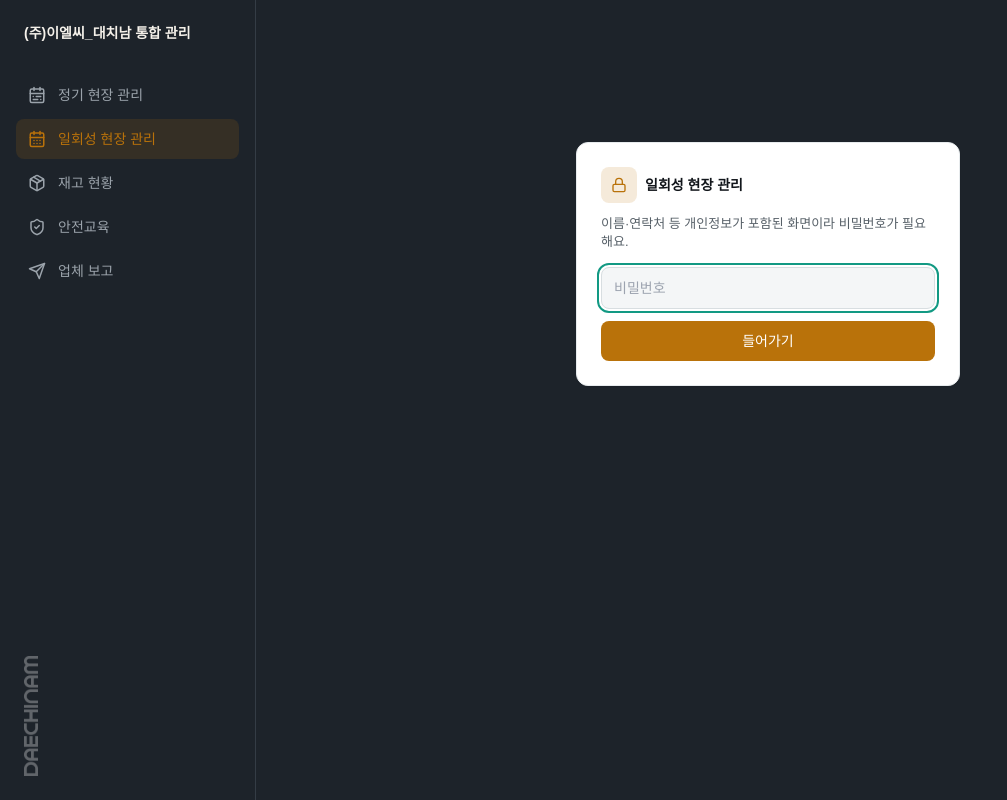
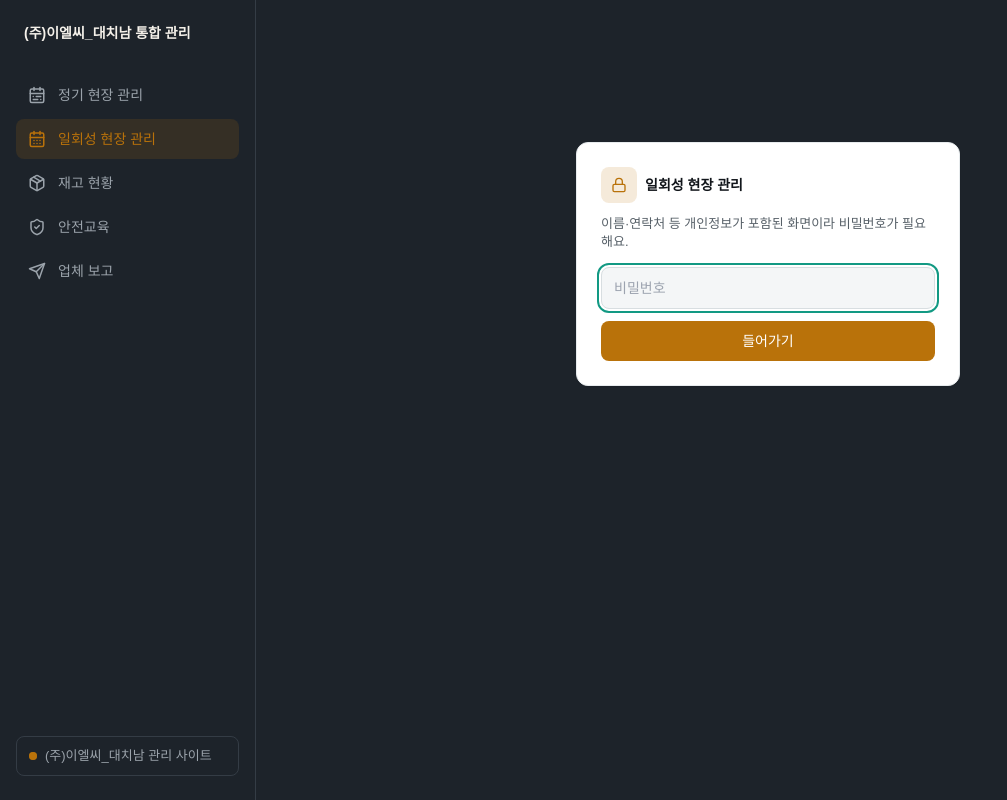
Before and after one commit to Leegyuhoon/daechinam-admin, a React (Vite) app: page /spot-jobs in a window 1280 px wide. Shown: the whole page, without its empty margins (0-1007 px from the left). Built offline with nearby package versions, Linux system fonts and the light colour scheme; a web font is replaced by a local one.

Commit message:
Add files via upload

```diff
--- a/src/components/Sidebar.jsx
+++ b/src/components/Sidebar.jsx
@@ -11,7 +11,7 @@ const items = [
 
 export default function Sidebar() {
   return (
-    <aside className="sticky top-0 hidden h-screen w-64 shrink-0 flex-col overflow-y-auto border-r border-page-border bg-page-bg px-4 py-6 md:flex">
+    <aside className="hidden md:flex w-64 shrink-0 flex-col border-r border-page-border bg-page-bg px-4 py-6">
       <p className="mb-8 px-2 text-sm font-semibold leading-snug text-page-text">
         (주)이엘씨_대치남 통합 관리
       </p>
@@ -36,9 +36,12 @@ export default function Sidebar() {
         ))}
       </nav>
 
-      {/* 왼쪽 아래 세로 로고 — 아래에서 위로 읽힘, 은은하게 */}
-      <div className="mt-auto pl-2 pt-6">
-        <img src="/brand/logo-vertical-text.png" alt="DAECHINAM" className="h-[120px] w-auto select-none opacity-30" draggable={false} />
+      <div className="mt-auto flex items-center gap-2 rounded-lg border border-page-border px-3 py-2.5 text-xs text-page-sub">
+        <span className="relative flex h-2 w-2">
+          <span className="absolute inline-flex h-full w-full animate-ping rounded-full bg-mist-400 opacity-60" />
+          <span className="relative inline-flex h-2 w-2 rounded-full bg-mist-400" />
+        </span>
+        (주)이엘씨_대치남 관리 사이트
       </div>
     </aside>
   )
```
